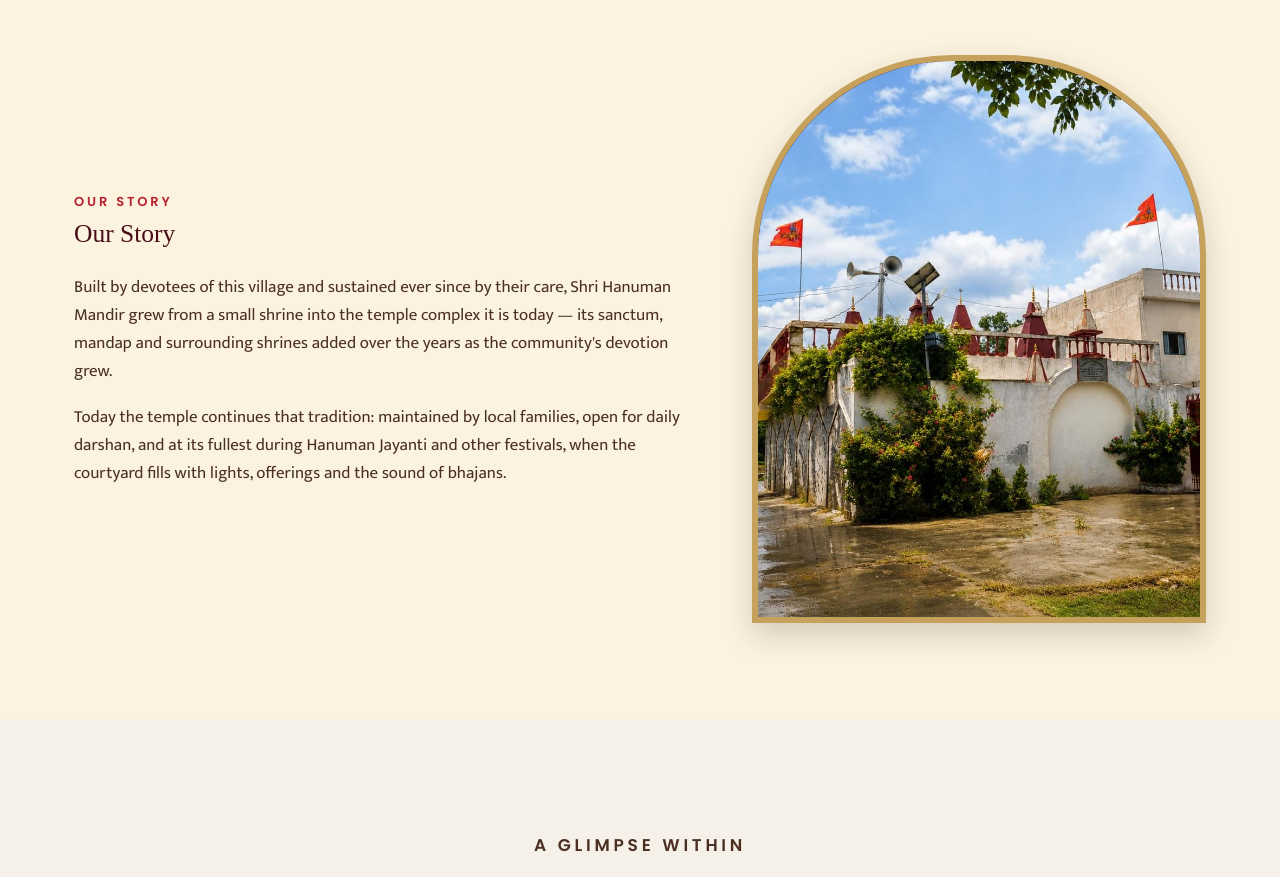
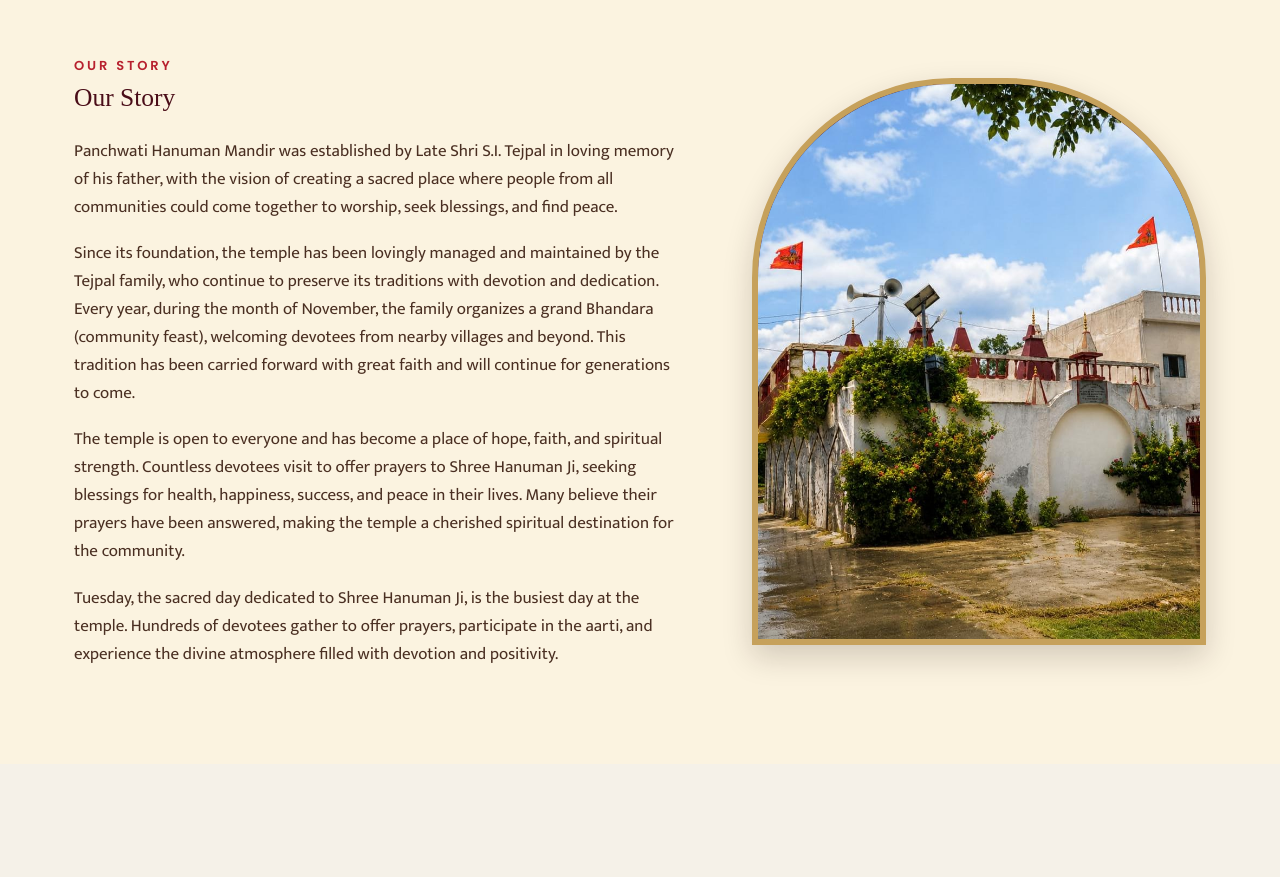
Before and after one commit to bhuvneshwar02/panchwatihanumanmandir, a React (Vite) app: page / in a window 1280 px wide. Shown: the part 1600-2477 px from the top of the page. Built offline with nearby package versions, Linux system fonts and the light colour scheme; a web font is replaced by a local one.

Commit message:
Update history section with new content

```diff
--- a/src/data/content.js
+++ b/src/data/content.js
@@ -27,8 +27,10 @@ const content = {
   history: {
     heading: "Our Story",
     paragraphs: [
-      "Built by devotees of this village and sustained ever since by their care, Shri Hanuman Mandir grew from a small shrine into the temple complex it is today — its sanctum, mandap and surrounding shrines added over the years as the community's devotion grew.",
-      "Today the temple continues that tradition: maintained by local families, open for daily darshan, and at its fullest during Hanuman Jayanti and other festivals, when the courtyard fills with lights, offerings and the sound of bhajans.",
+      "Panchwati Hanuman Mandir was established by Late Shri S.I. Tejpal in loving memory of his father, with the vision of creating a sacred place where people from all communities could come together to worship, seek blessings, and find peace.",
+      "Since its foundation, the temple has been lovingly managed and maintained by the Tejpal family, who continue to preserve its traditions with devotion and dedication. Every year, during the month of November, the family organizes a grand Bhandara (community feast), welcoming devotees from nearby villages and beyond. This tradition has been carried forward with great faith and will continue for generations to come.",
+      "The temple is open to everyone and has become a place of hope, faith, and spiritual strength. Countless devotees visit to offer prayers to Shree Hanuman Ji, seeking blessings for health, happiness, success, and peace in their lives. Many believe their prayers have been answered, making the temple a cherished spiritual destination for the community.",
+      "Tuesday, the sacred day dedicated to Shree Hanuman Ji, is the busiest day at the temple. Hundreds of devotees gather to offer prayers, participate in the aarti, and experience the divine atmosphere filled with devotion and positivity.",
     ],
   },
 
```
